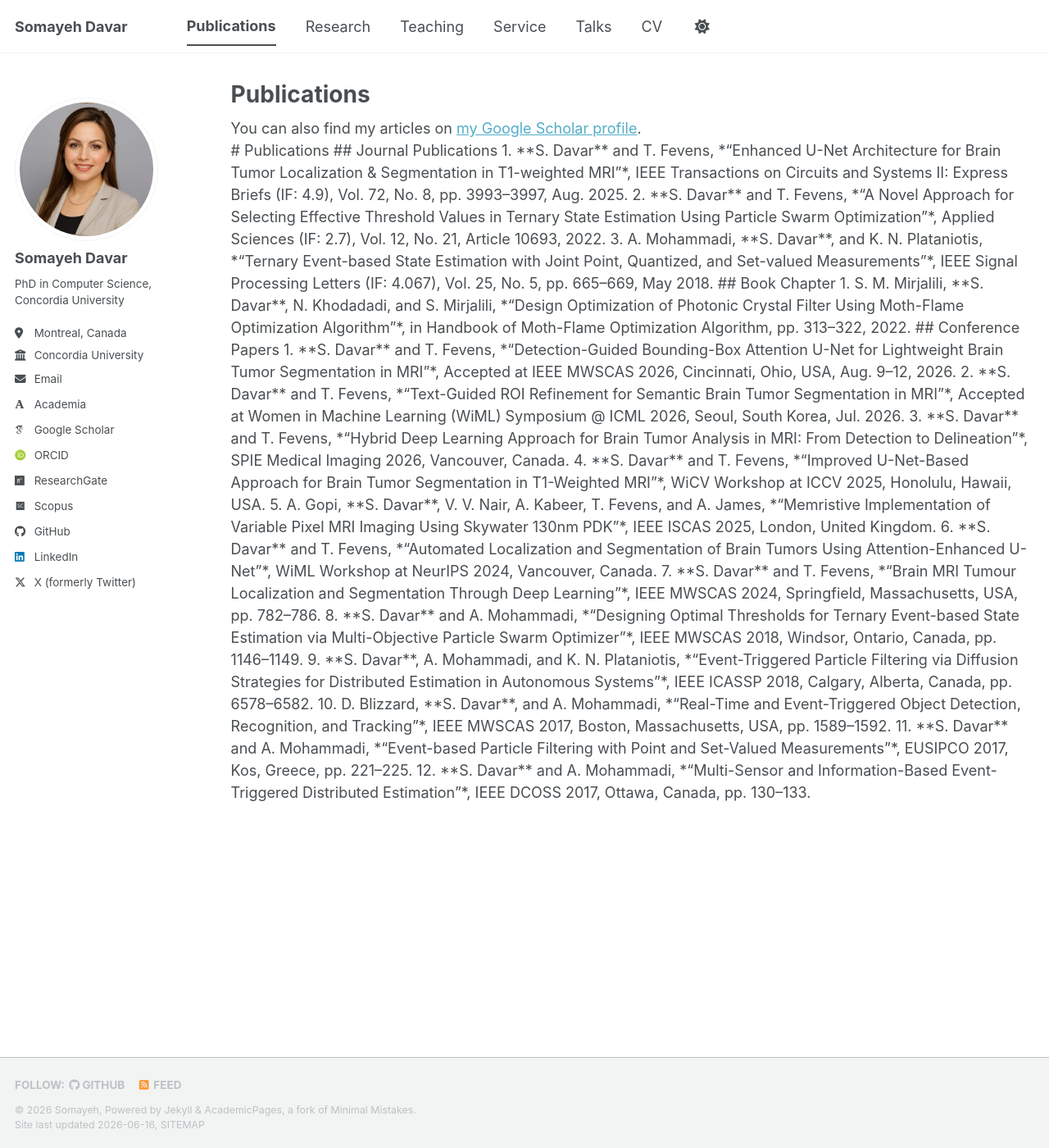
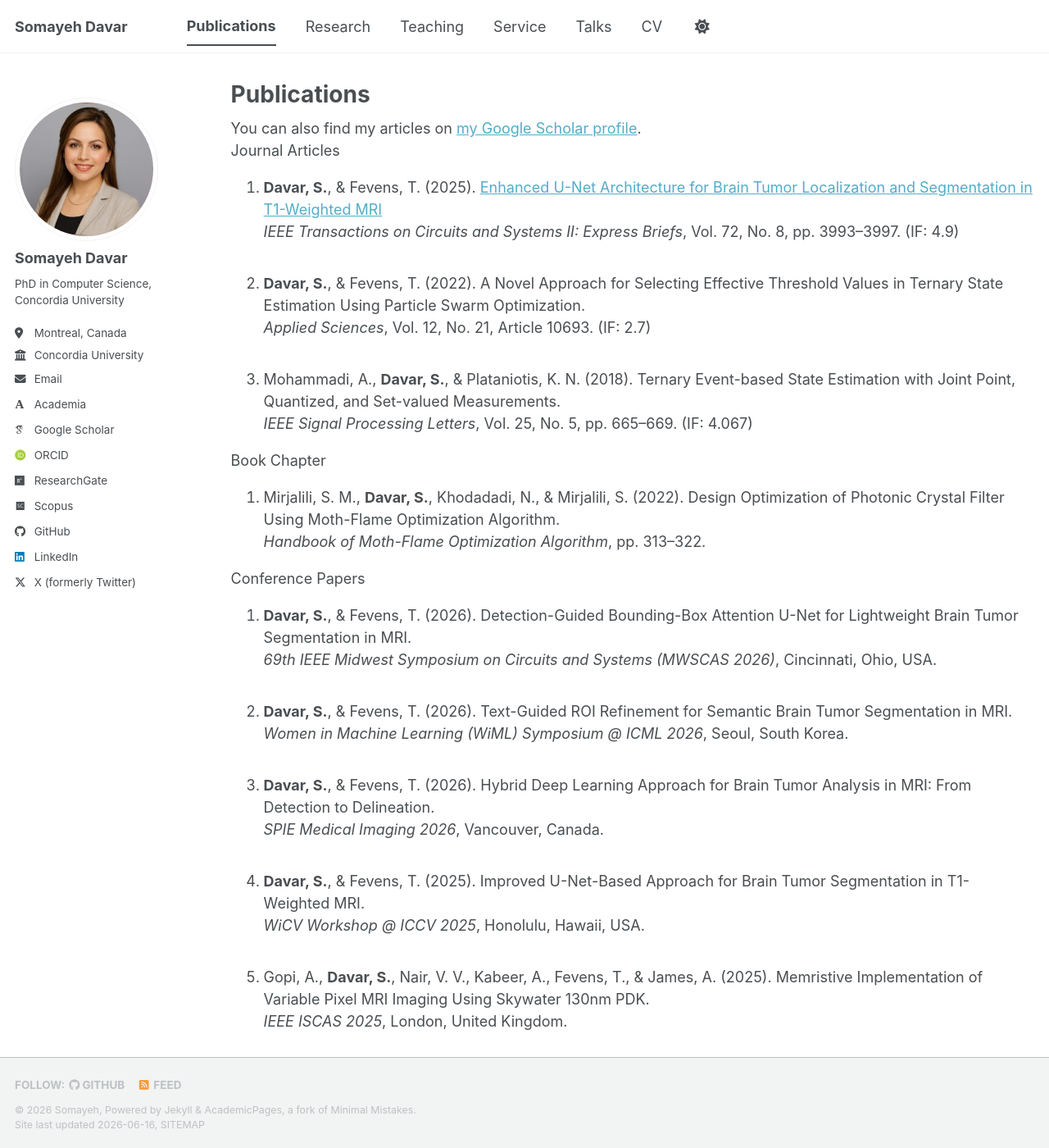
Before and after one commit to sdavar/sdavar.github.io, a Jekyll site: the page built from _pages/publications.html, in a window 1280 px wide and 1400 px high. Shown: the whole window at 82% size. Built offline with Jekyll 4.4.1, drawn with Linux system fonts in a browser that asks for light colours; some web fonts are replaced; a script bundle is joined from its source files by our own code; library files that are not in the unit come from our copies; some of the changed text lies outside the part shown.

Commit message:
Update publications.html

```diff
--- a/_pages/publications.html
+++ b/_pages/publications.html
@@ -9,43 +9,180 @@ author_profile: true
   <div class="wordwrap">You can also find my articles on <a href="{{ https://scholar.google.com/citations?user=XKDspPcAAAAJ&hl=en}}">my Google Scholar profile</a>.</div>
 {% endif %}
 
+ Journal Articles
+<ol> <li>
 
-# Publications
+<strong>Davar, S.</strong>, & Fevens, T. (2025).
 
-## Journal Publications
+<a href="https://doi.org/10.1109/TCSII.2025.3556846" target="_blank"> Enhanced U-Net Architecture for Brain Tumor Localization and Segmentation in T1-Weighted MRI </a> <br> <em>IEEE Transactions on Circuits and Systems II: Express Briefs</em>, Vol. 72, No. 8, pp. 3993–3997. (IF: 4.9) </li> <br> <li>
 
-1. **S. Davar** and T. Fevens, *“Enhanced U-Net Architecture for Brain Tumor Localization & Segmentation in T1-weighted MRI”*, IEEE Transactions on Circuits and Systems II: Express Briefs (IF: 4.9), Vol. 72, No. 8, pp. 3993–3997, Aug. 2025.
+<strong>Davar, S.</strong>, & Fevens, T. (2022).
 
-2. **S. Davar** and T. Fevens, *“A Novel Approach for Selecting Effective Threshold Values in Ternary State Estimation Using Particle Swarm Optimization”*, Applied Sciences (IF: 2.7), Vol. 12, No. 21, Article 10693, 2022.
+A Novel Approach for Selecting Effective Threshold Values in Ternary State Estimation Using Particle Swarm Optimization.
 
-3. A. Mohammadi, **S. Davar**, and K. N. Plataniotis, *“Ternary Event-based State Estimation with Joint Point, Quantized, and Set-valued Measurements”*, IEEE Signal Processing Letters (IF: 4.067), Vol. 25, No. 5, pp. 665–669, May 2018.
+<br>
 
-## Book Chapter
+<em>Applied Sciences</em>,
+Vol. 12, No. 21, Article 10693.
+(IF: 2.7)
 
-1. S. M. Mirjalili, **S. Davar**, N. Khodadadi, and S. Mirjalili, *“Design Optimization of Photonic Crystal Filter Using Moth-Flame Optimization Algorithm”*, in Handbook of Moth-Flame Optimization Algorithm, pp. 313–322, 2022.
+</li> <br> <li>
 
-## Conference Papers
+Mohammadi, A., <strong>Davar, S.</strong>, & Plataniotis, K. N. (2018).
 
-1. **S. Davar** and T. Fevens, *“Detection-Guided Bounding-Box Attention U-Net for Lightweight Brain Tumor Segmentation in MRI”*, Accepted at IEEE MWSCAS 2026, Cincinnati, Ohio, USA, Aug. 9–12, 2026.
+Ternary Event-based State Estimation with Joint Point, Quantized, and Set-valued Measurements.
 
-2. **S. Davar** and T. Fevens, *“Text-Guided ROI Refinement for Semantic Brain Tumor Segmentation in MRI”*, Accepted at Women in Machine Learning (WiML) Symposium @ ICML 2026, Seoul, South Korea, Jul. 2026.
+<br>
 
-3. **S. Davar** and T. Fevens, *“Hybrid Deep Learning Approach for Brain Tumor Analysis in MRI: From Detection to Delineation”*, SPIE Medical Imaging 2026, Vancouver, Canada.
+<em>IEEE Signal Processing Letters</em>,
+Vol. 25, No. 5, pp. 665–669.
+(IF: 4.067)
 
-4. **S. Davar** and T. Fevens, *“Improved U-Net-Based Approach for Brain Tumor Segmentation in T1-Weighted MRI”*, WiCV Workshop at ICCV 2025, Honolulu, Hawaii, USA.
+</li> </ol>
+Book Chapter
+<ol> <li>
 
-5. A. Gopi, **S. Davar**, V. V. Nair, A. Kabeer, T. Fevens, and A. James, *“Memristive Implementation of Variable Pixel MRI Imaging Using Skywater 130nm PDK”*, IEEE ISCAS 2025, London, United Kingdom.
+Mirjalili, S. M., <strong>Davar, S.</strong>, Khodadadi, N., & Mirjalili, S. (2022).
 
-6. **S. Davar** and T. Fevens, *“Automated Localization and Segmentation of Brain Tumors Using Attention-Enhanced U-Net”*, WiML Workshop at NeurIPS 2024, Vancouver, Canada.
+Design Optimization of Photonic Crystal Filter Using Moth-Flame Optimization Algorithm.
 
-7. **S. Davar** and T. Fevens, *“Brain MRI Tumour Localization and Segmentation Through Deep Learning”*, IEEE MWSCAS 2024, Springfield, Massachusetts, USA, pp. 782–786.
+<br>
 
-8. **S. Davar** and A. Mohammadi, *“Designing Optimal Thresholds for Ternary Event-based State Estimation via Multi-Objective Particle Swarm Optimizer”*, IEEE MWSCAS 2018, Windsor, Ontario, Canada, pp. 1146–1149.
+<em>Handbook of Moth-Flame Optimization Algorithm</em>,
+pp. 313–322.
 
-9. **S. Davar**, A. Mohammadi, and K. N. Plataniotis, *“Event-Triggered Particle Filtering via Diffusion Strategies for Distributed Estimation in Autonomous Systems”*, IEEE ICASSP 2018, Calgary, Alberta, Canada, pp. 6578–6582.
+</li> </ol>
+Conference Papers
+<ol> <li>
 
-10. D. Blizzard, **S. Davar**, and A. Mohammadi, *“Real-Time and Event-Triggered Object Detection, Recognition, and Tracking”*, IEEE MWSCAS 2017, Boston, Massachusetts, USA, pp. 1589–1592.
+<strong>Davar, S.</strong>, & Fevens, T. (2026).
 
-11. **S. Davar** and A. Mohammadi, *“Event-based Particle Filtering with Point and Set-Valued Measurements”*, EUSIPCO 2017, Kos, Greece, pp. 221–225.
+Detection-Guided Bounding-Box Attention U-Net for Lightweight Brain Tumor Segmentation in MRI.
 
-12. **S. Davar** and A. Mohammadi, *“Multi-Sensor and Information-Based Event-Triggered Distributed Estimation”*, IEEE DCOSS 2017, Ottawa, Canada, pp. 130–133.
+<br>
+
+<em>69th IEEE Midwest Symposium on Circuits and Systems (MWSCAS 2026)</em>,
+Cincinnati, Ohio, USA.
+
+</li> <br> <li>
+
+<strong>Davar, S.</strong>, & Fevens, T. (2026).
+
+Text-Guided ROI Refinement for Semantic Brain Tumor Segmentation in MRI.
+
+<br>
+
+<em>Women in Machine Learning (WiML) Symposium @ ICML 2026</em>,
+Seoul, South Korea.
+
+</li> <br> <li>
+
+<strong>Davar, S.</strong>, & Fevens, T. (2026).
+
+Hybrid Deep Learning Approach for Brain Tumor Analysis in MRI: From Detection to Delineation.
+
+<br>
+
+<em>SPIE Medical Imaging 2026</em>,
+Vancouver, Canada.
+
+</li> <br> <li>
+
+<strong>Davar, S.</strong>, & Fevens, T. (2025).
+
+Improved U-Net-Based Approach for Brain Tumor Segmentation in T1-Weighted MRI.
+
+<br>
+
+<em>WiCV Workshop @ ICCV 2025</em>,
+Honolulu, Hawaii, USA.
+
+</li> <br> <li>
+
+Gopi, A., <strong>Davar, S.</strong>, Nair, V. V., Kabeer, A., Fevens, T., & James, A. (2025).
+
+Memristive Implementation of Variable Pixel MRI Imaging Using Skywater 130nm PDK.
+
+<br>
+
+<em>IEEE ISCAS 2025</em>,
+London, United Kingdom.
+
+</li> <br> <li>
+
+<strong>Davar, S.</strong>, & Fevens, T. (2024).
+
+Automated Localization and Segmentation of Brain Tumors Using Attention-Enhanced U-Net.
+
+<br>
+
+<em>19th WiML Workshop @ NeurIPS 2024</em>,
+Vancouver, Canada.
+
+</li> <br> <li>
+
+<strong>Davar, S.</strong>, & Fevens, T. (2024).
+
+Brain MRI Tumour Localization and Segmentation Through Deep Learning.
+
+<br>
+
+<em>67th IEEE MWSCAS 2024</em>,
+Springfield, Massachusetts, USA.
+
+</li> <br> <li>
+
+<strong>Davar, S.</strong>, & Mohammadi, A. (2018).
+
+Designing Optimal Thresholds for Ternary Event-Based State Estimation via Multi-Objective Particle Swarm Optimization.
+
+<br>
+
+<em>61st IEEE MWSCAS 2018</em>,
+Windsor, Ontario, Canada.
+
+</li> <br> <li>
+
+<strong>Davar, S.</strong>, Mohammadi, A., & Plataniotis, K. N. (2018).
+
+Event-Triggered Particle Filtering via Diffusion Strategies for Distributed Estimation in Autonomous Systems.
+
+<br>
+
+<em>IEEE ICASSP 2018</em>,
+Calgary, Alberta, Canada.
+
+</li> <br> <li>
+
+Blizzard, D., <strong>Davar, S.</strong>, & Mohammadi, A. (2017).
+
+Real-Time and Event-Triggered Object Detection, Recognition, and Tracking.
+
+<br>
+
+<em>60th IEEE MWSCAS 2017</em>,
+Boston, Massachusetts, USA.
+
+</li> <br> <li>
+
+<strong>Davar, S.</strong>, & Mohammadi, A. (2017).
+
+Event-Based Particle Filtering with Point and Set-Valued Measurements.
+
+<br>
+
+<em>EUSIPCO 2017</em>,
+Kos, Greece.
+
+</li> <br> <li>
+
+<strong>Davar, S.</strong>, & Mohammadi, A. (2017).
+
+Multi-Sensor and Information-Based Event-Triggered Distributed Estimation.
+
+<br>
+
+<em>IEEE DCOSS 2017</em>,
+Ottawa, Canada.
+
+</li> </ol>
```
